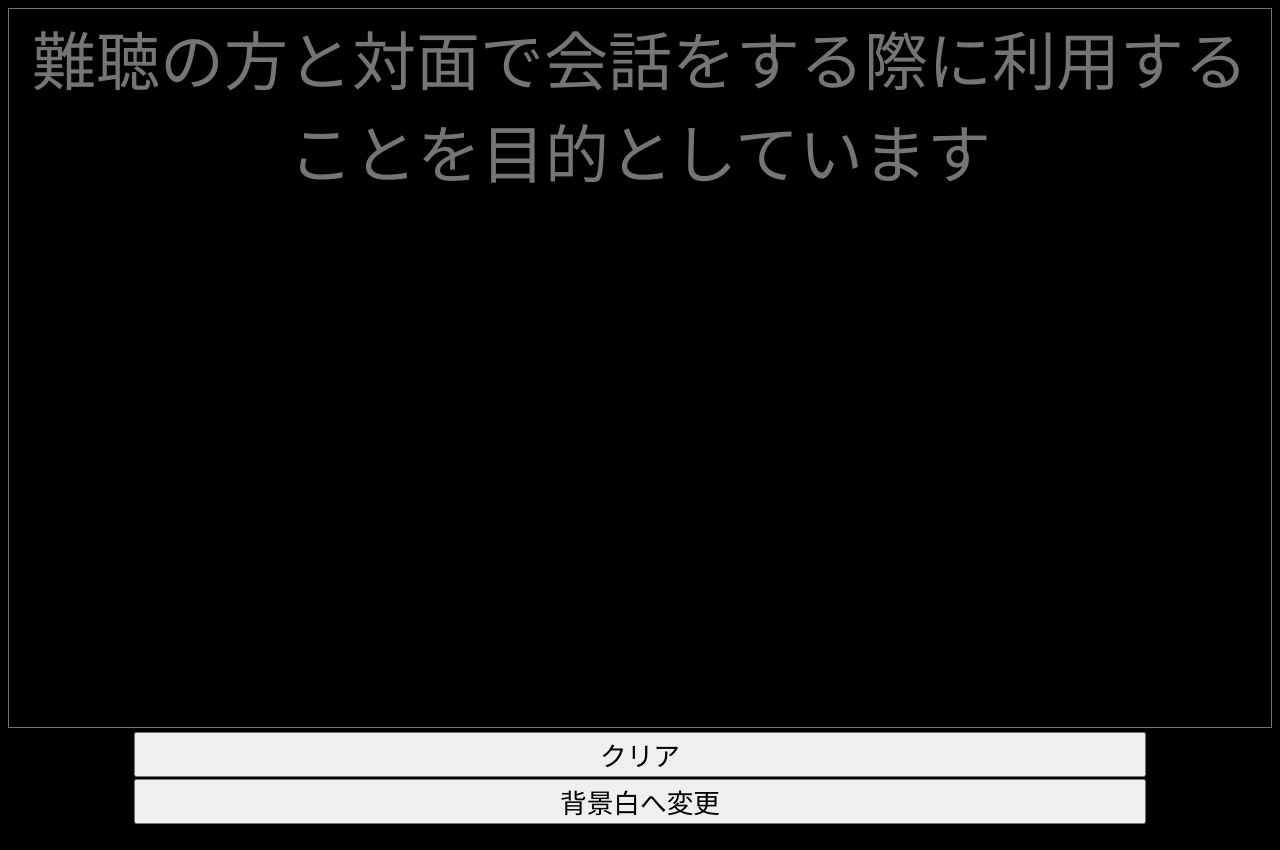
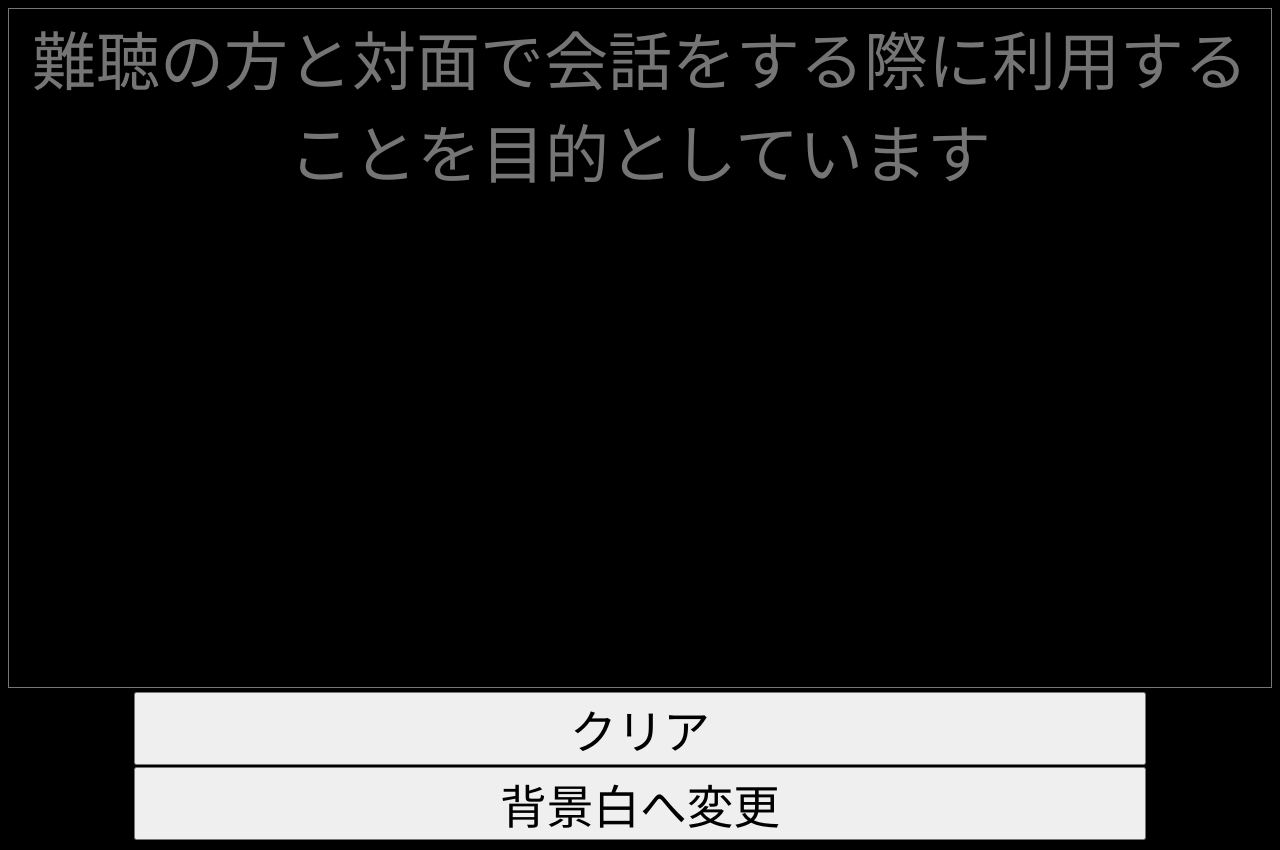
Before and after one commit to KOJI-YAMAMOTO-GitHub/FtFTextCommunicationwithHearingLoss, a plain HTML site: page index.html in a window 1280 px wide. Drawn offline with Linux system fonts and the light colour scheme.

Commit message:
Update style.css

```diff
--- a/css/style.css
+++ b/css/style.css
@@ -4,7 +4,7 @@ body{
 
 .formstyle {
   width: 100%;    /* 横は100% */
-  height: 90vh;  /* 縦は100vh */
+  height: 85vh;  /* 縦は100vh */
   box-sizing: border-box;
   font-size:48pt;
   resize: none;
@@ -19,6 +19,6 @@ body{
 
  .clearbtn,.colorbtn{
   width: 80%;    /* 横は100% */
-  font-size:20pt;
+  font-size:35pt;
   margin-bottom: 2px;
  }
```
